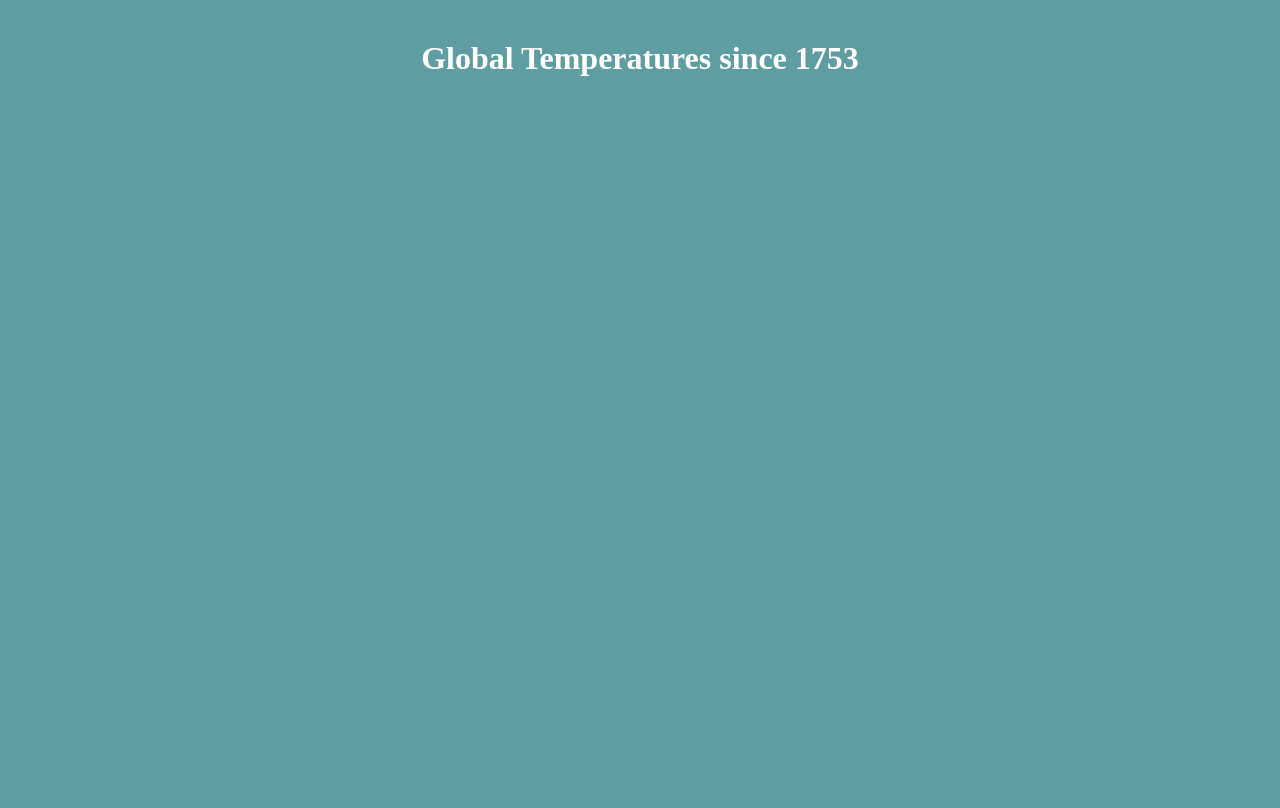
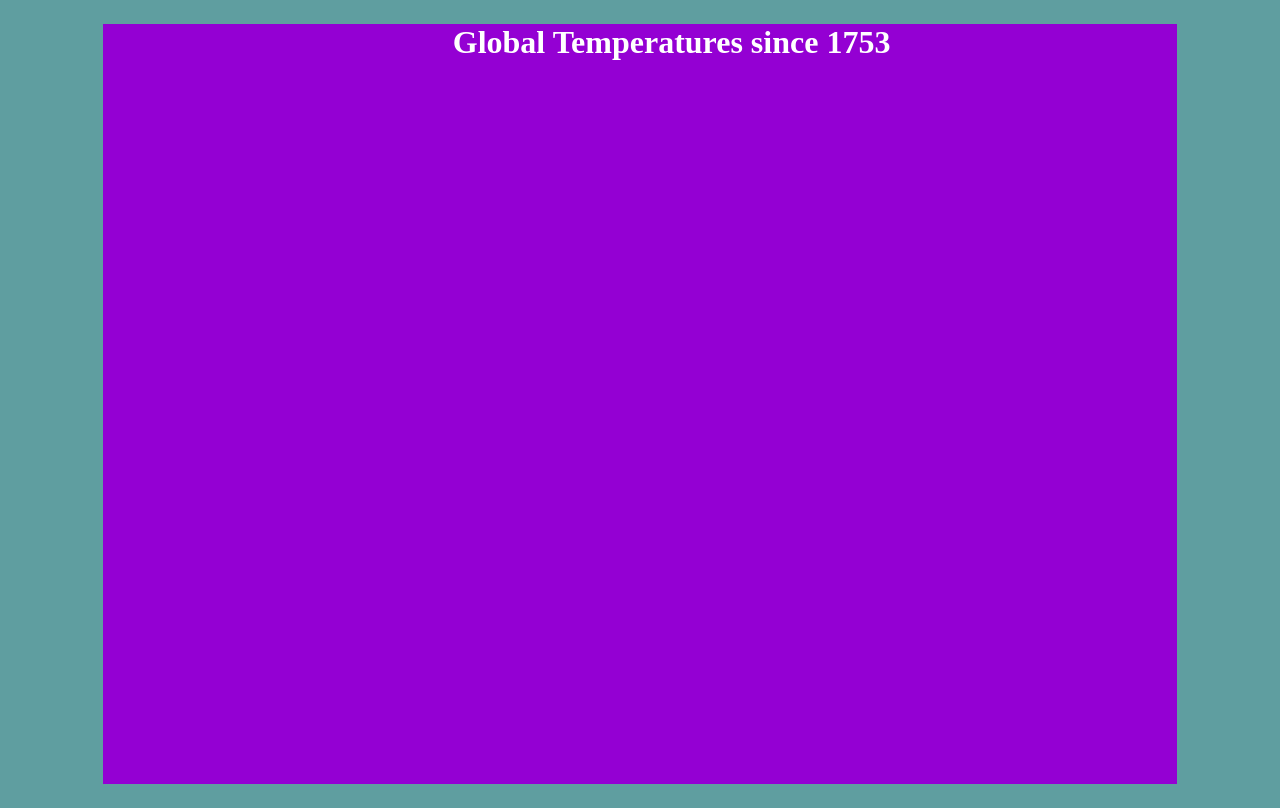
Before and after one commit to mohamudolow/Visualize-data-with-heatmap, a plain HTML site: page index.html in a window 1280 px wide. Drawn offline with nearby package versions, Linux system fonts and the light colour scheme; no server answers.

Commit message:
style the container div

```diff
--- a/style.css
+++ b/style.css
@@ -1,9 +1,14 @@
 body {
     background-color: cadetblue;
+    overflow: hidden;
 }
 #container {
-    width: 70%;
-    margin: 40px auto;
+    width: 80%;
+    height: 90vh;
+    padding-bottom: 5vh;
+    padding-left: 5%;
+    margin: 3vh auto;
     text-align: center;
     color: #fff;
+    background-color: darkviolet;
 }
```
